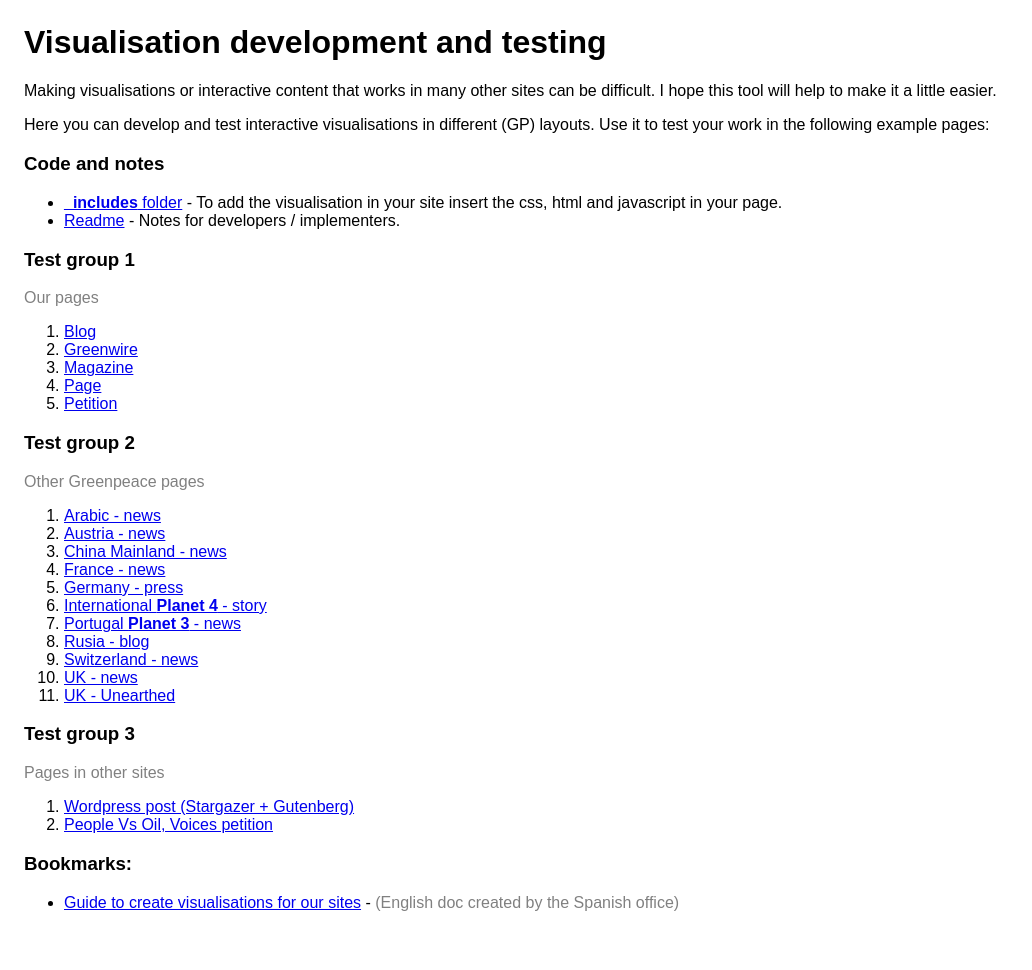
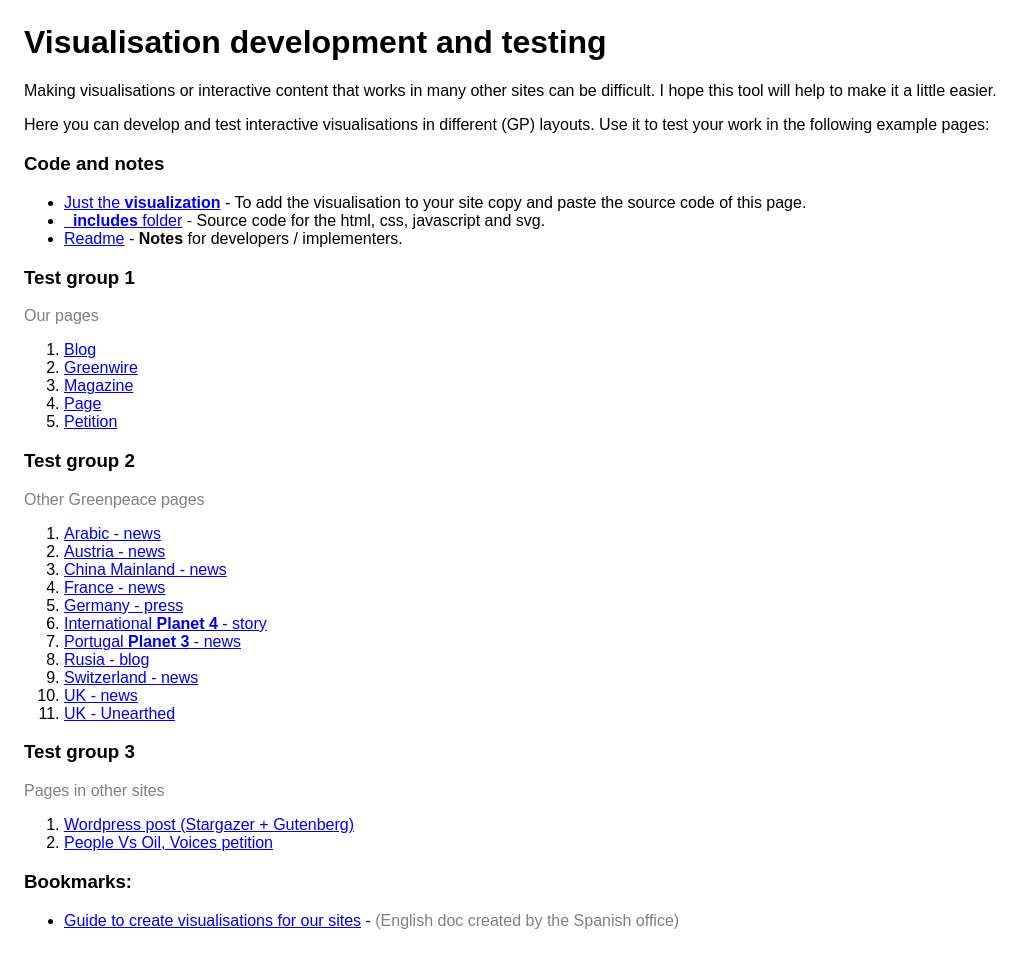
Before and after one commit to greenpeace/gpes-test-visualisations, a Jekyll site: the page built from index.html, in a window 1280 px wide. Shown: the whole page, without its empty margins (0-1032 px from the left). Built offline with Jekyll 4.4.1, drawn with Linux system fonts in a browser that asks for light colours.

Commit message:
Visualisation page

```diff
--- /dev/null
+++ b/_layouts/visualisation.html
@@ -0,0 +1 @@
+{% include all.html %}
--- a/index.html
+++ b/index.html
@@ -48,10 +48,13 @@ layout: default
 
     <ul>
         <li>
-            <a href="https://github.com/{{ site.github_user }}/{{ site.github_repository }}/tree/master/_includes" target="_blank"><strong>_includes</strong> folder</a> - To add the visualisation in your site insert the css, html and javascript in your page.
+            <a href="visualisation.html">Just the <strong>visualization</strong></a> - To add the visualisation to your site copy and paste the source code of this page.
         </li>
         <li>
-            <a href="https://github.com/{{ site.github_user }}/{{ site.github_repository }}/blob/master/README.md" target="_blank">Readme</a> - Notes for developers / implementers.
+            <a href="https://github.com/{{ site.github_user }}/{{ site.github_repository }}/tree/master/_includes" target="_blank"><strong>_includes</strong> folder</a> - Source code for the html, css, javascript and svg.
+        </li>
+        <li>
+            <a href="https://github.com/{{ site.github_user }}/{{ site.github_repository }}/blob/master/README.md" target="_blank">Readme</a> - <strong>Notes</strong> for developers / implementers.
         </li>
     </ul>
 
--- /dev/null
+++ b/visualisation.html
@@ -0,0 +1,3 @@
+---
+layout: visualisation
+---
```
